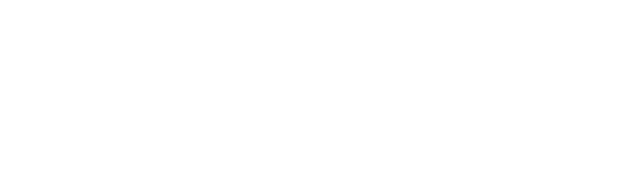
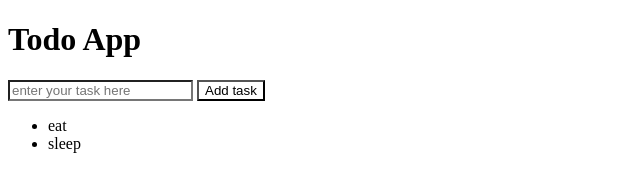
Before and after one commit to KA-rg/To-do-app, a plain HTML site: page index.html in a window 1280 px wide. Shown: the whole page, without its empty margins (0-640 px from the left). Drawn offline with Linux system fonts and the light colour scheme.

Commit message:
basic outline,files linked

```diff
--- a/index.html
+++ b/index.html
@@ -3,9 +3,17 @@
 <head>
   <meta charset="UTF-8">
   <meta name="viewport" content="width=device-width, initial-scale=1.0">
-  <title>To-do App</title>
+  <link rel="stylesheet" href="style.css">
+  <title>Todo App</title>
 </head>
 <body>
-
+  <link rel="script" href="app.js">
+  <h1>Todo App</h1>
+  <input placeholder="enter your task here"/>
+  <button>Add task</button>
+  <ul>
+    <li>eat</li>
+    <li>sleep</li>
+  </ul>
 </body>
 </html>
```
